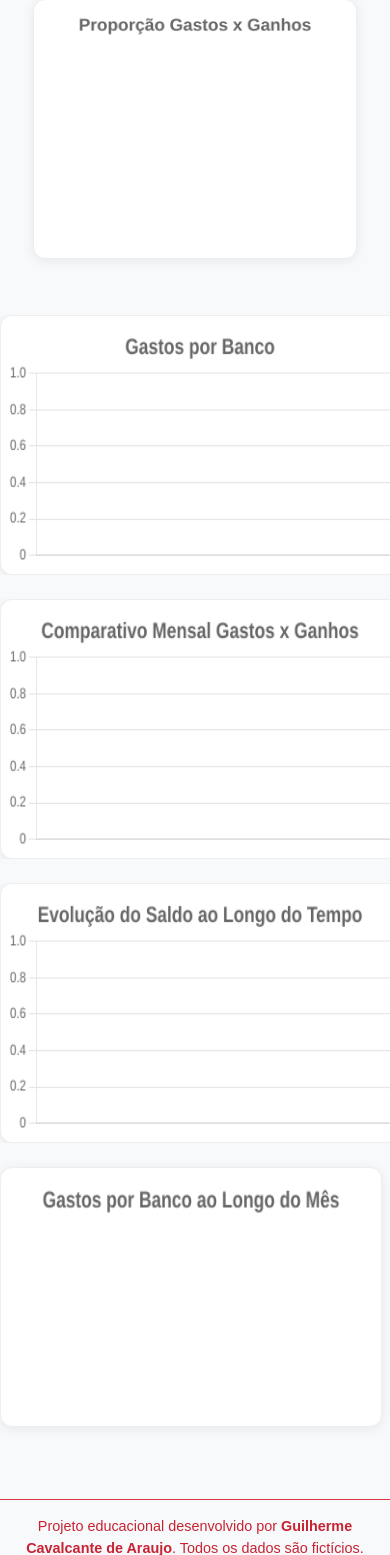
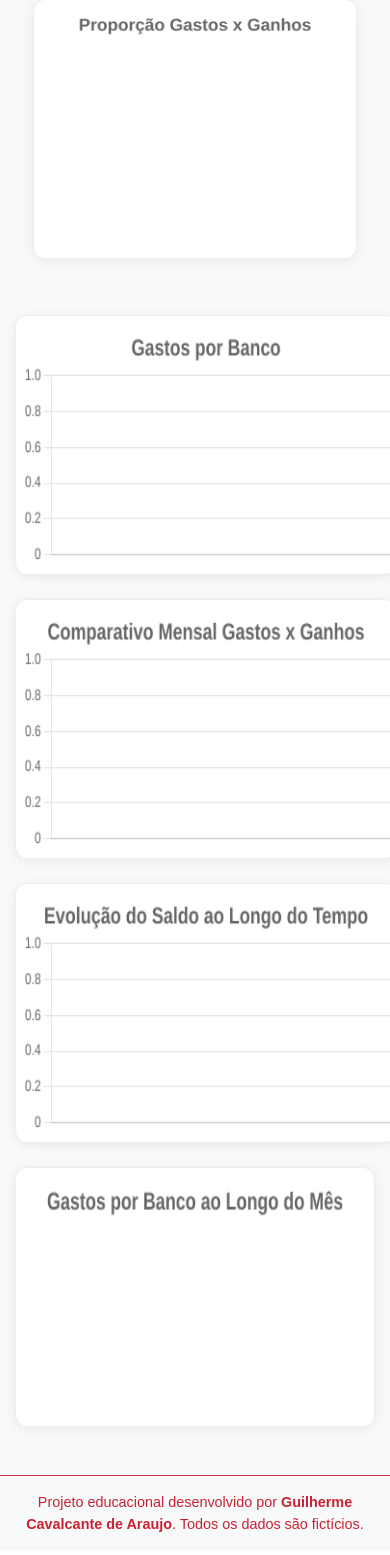
Before and after one commit to Gui-GitHub/FinanceiroDjango, a Django app: template core/templates/relatorio.html in a window 390 px wide; the page is wider, and only the part inside the window is pictured. Shown: the part 1126-2681 px from the top of that part. After the commit the page ends 2658 px from the top of that part, so only its background shows below. Run offline with Django 5.2, Linux system fonts and the light colour scheme; the template is opened without the code that fills it, so the values that code supplies are empty; some libraries are stand-ins or nearby versions.

Commit message:
Ajustando graficos

```diff
--- a/core/templates/meus_ganhos.html
+++ b/core/templates/meus_ganhos.html
@@ -64,7 +64,7 @@
       </form>
 
       <a href="{% url 'relatorio' %}" class="btn btn-info text-white">
-        <i class="bi bi-graph-up me-1"></i> Ir para Relatório
+        <i class="bi bi-bar-chart-line me-2"></i> Ir para Relatório
       </a>
     </div>
 
--- a/core/templates/meus_gastos.html
+++ b/core/templates/meus_gastos.html
@@ -67,7 +67,7 @@
 
       <!-- Ir para Relatório -->
       <a href="{% url 'relatorio' %}" class="btn btn-info text-white">
-        <i class="bi bi-graph-up me-1"></i> Ir para Relatório
+        <i class="bi bi-bar-chart-line me-2"></i> Ir para Relatório
       </a>
     </div>
 
--- a/core/templates/relatorio.html
+++ b/core/templates/relatorio.html
@@ -85,30 +85,23 @@
         <canvas id="graficoGastoGanho"></canvas>
       </div>
 
-    <div class="row mb-4">
-      <div class="col-md-12">
-        <div class="grafico-scroll-x">
-          <!-- Grafico dos bancos -->
-          <canvas id="graficoBanco"></canvas>
-        </div>
+      <div class="col-md-6">
+        <!-- Gafrico dos bancos -->
+        <canvas id="graficoBanco"></canvas>
       </div>
     </div>
 
     <div class="row mb-4">
       <div class="col-md-12">
-        <div class="grafico-scroll-x">
-          <!-- Gasto x Ganho por Mês -->
-          <canvas id="graficoComparativoMes"></canvas>
-        </div>
+        <!-- Gasto x Ganho por Mês -->
+        <canvas id="graficoComparativoMes"></canvas>
       </div>
     </div>
 
     <div class="row mb-4">
       <div class="col-md-12">
-        <div class="grafico-scroll-x">
-          <!-- Evolução do Saldo -->
-          <canvas id="graficoEvolucaoSaldo"></canvas>
-        </div>
+        <!-- Evolução do saldo -->
+        <canvas id="graficoEvolucaoSaldo"></canvas>
       </div>
     </div>
 
```
